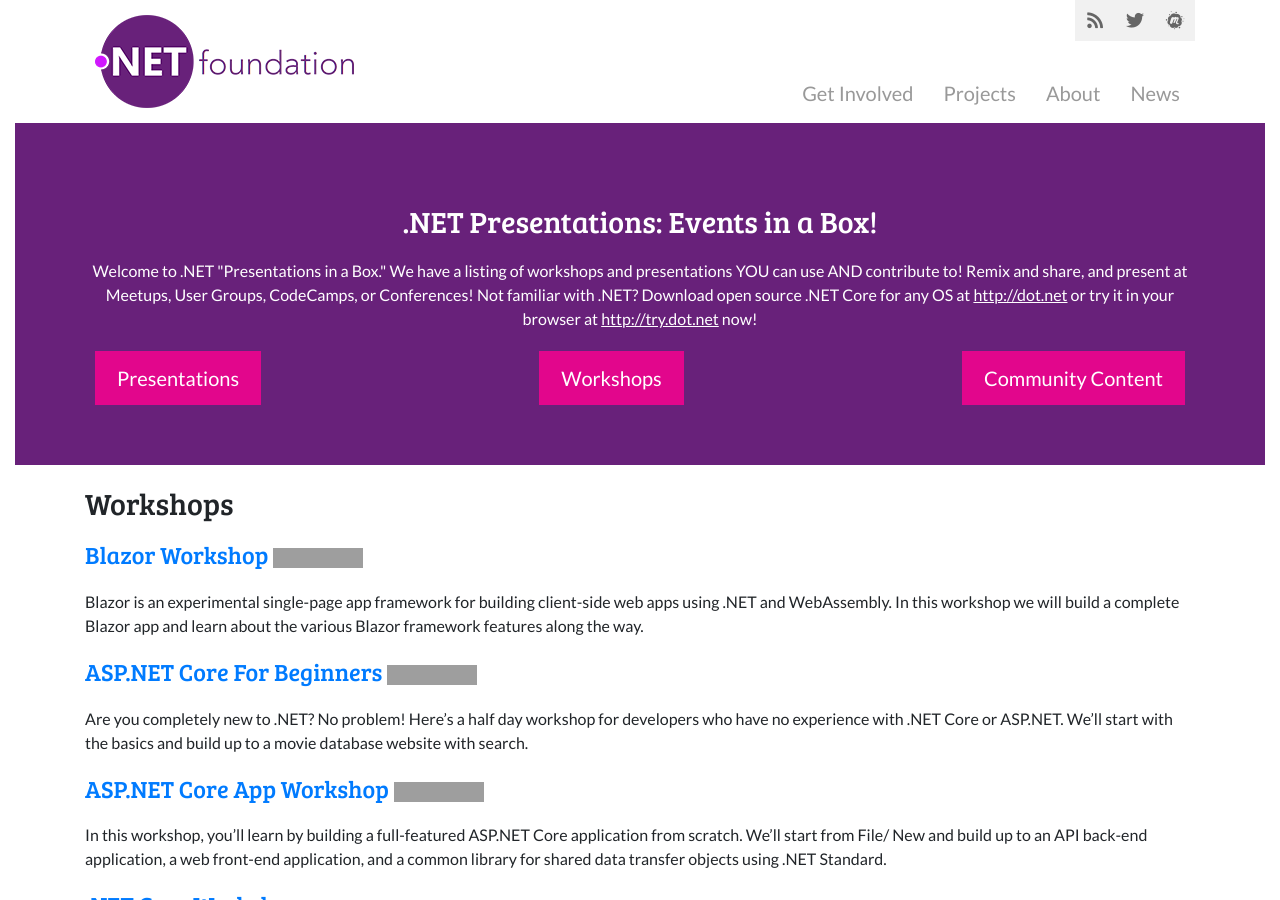
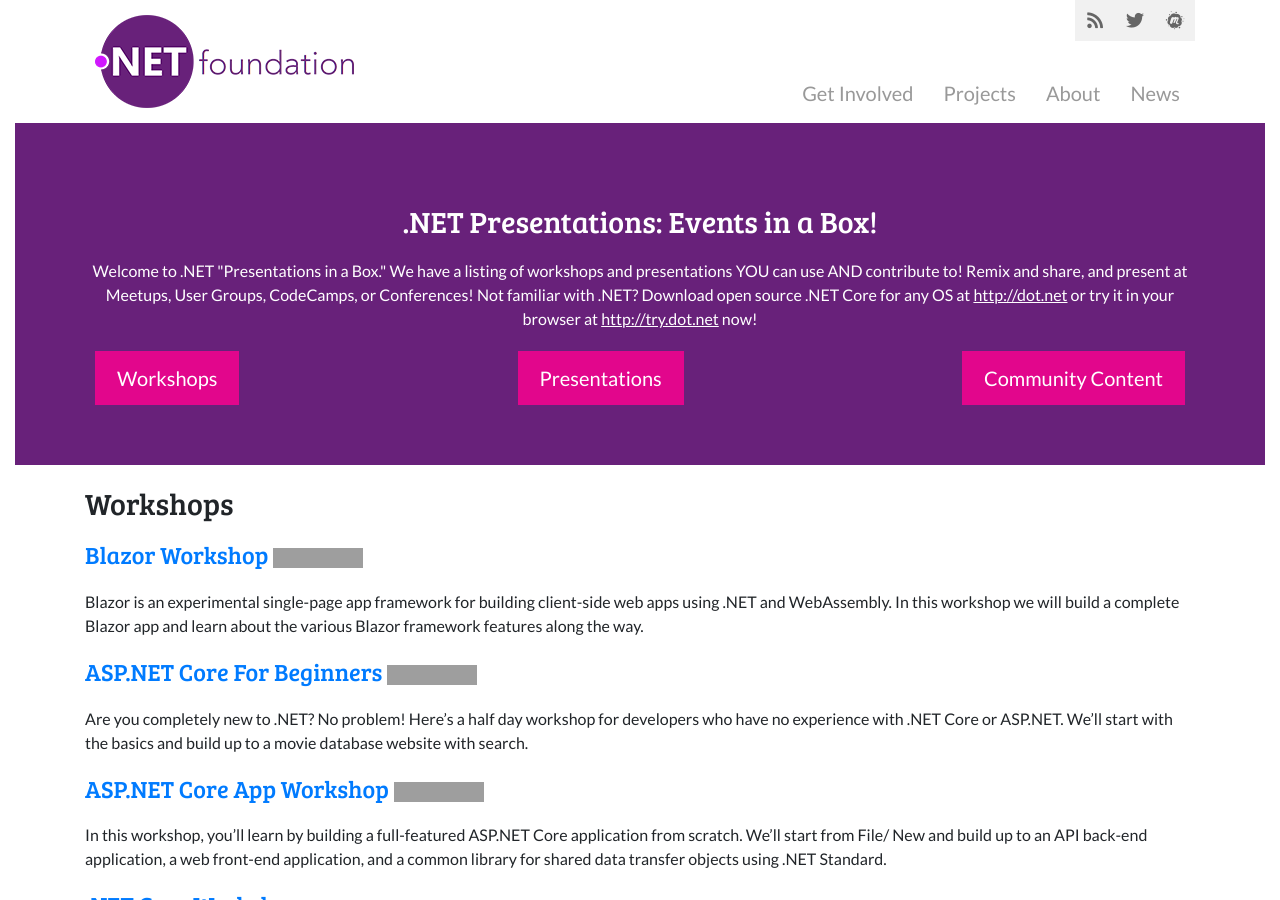
Before and after one commit to dotnet-presentations/dotnet-presentations.github.io, a Jekyll site: the page built from README.md, in a window 1280 px wide and 900 px high. Built offline with Jekyll 4.4.1, drawn with Linux system fonts in a browser that asks for light colours; nearby versions of some CDN libraries; our own code applies the rules of GitHub Pages for plain Markdown files; comment, search, counter and statistics services are not loaded; grey boxes are pictures that could not be loaded.

Commit message:
Update default.html

```diff
--- a/_layouts/default.html
+++ b/_layouts/default.html
@@ -17,8 +17,8 @@
                 <p class="mx-auto">
                   {{ site.description }} </p>
                   <div class="mx-auto d-flex justify-content-between site-button_row">
+                    <a href="#workshops" class="site-button site-button--pink">Workshops</a>
                     <a href="#decks" class="site-button site-button--pink">Presentations</a>
-                    <a href="#workshops" class="site-button site-button--pink">Workshops</a>
                     <a href="#community-e-books-and-tutorials" class="site-button site-button--pink">Community Content</a>
                   </div>
               </div>
```
